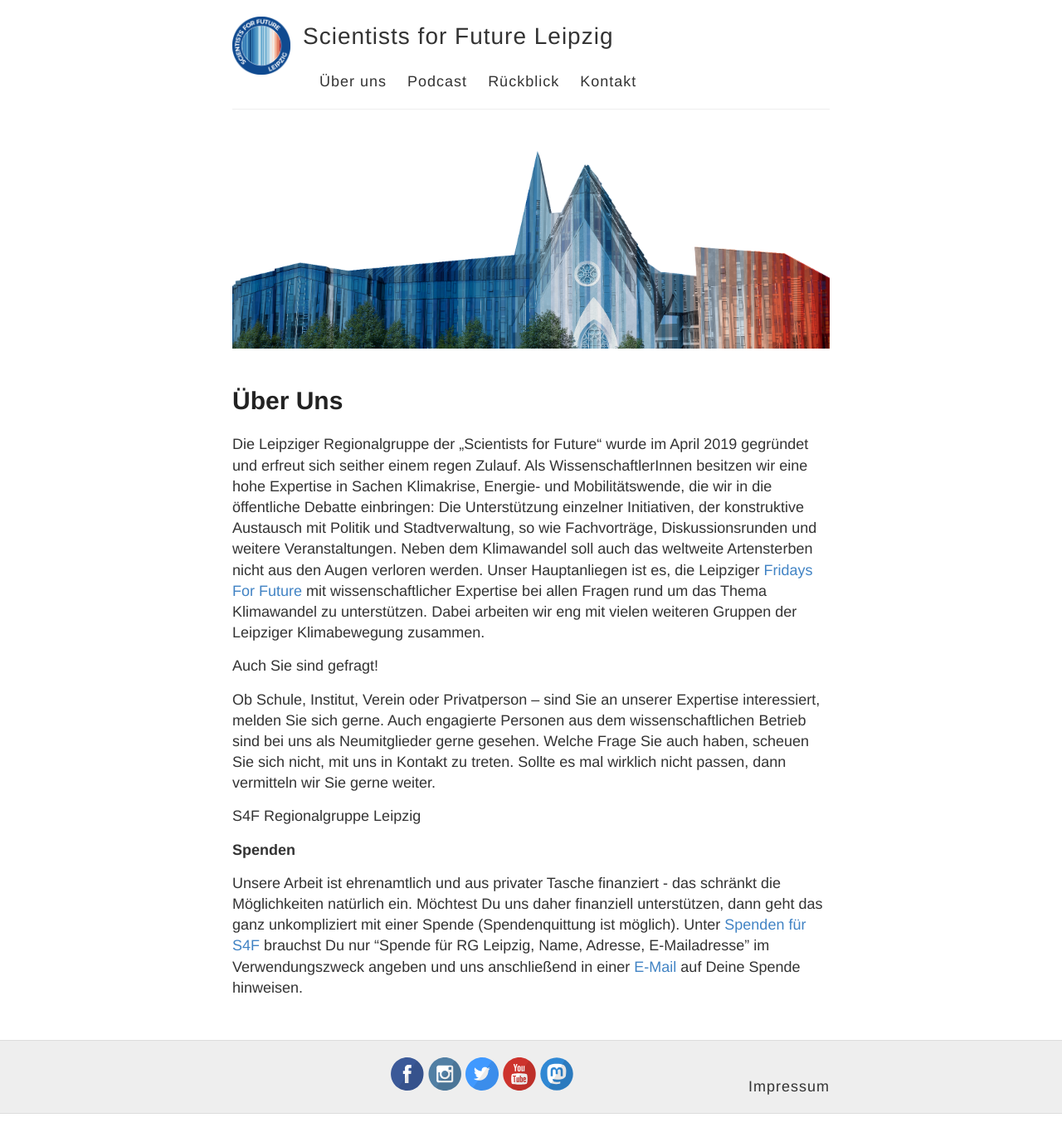
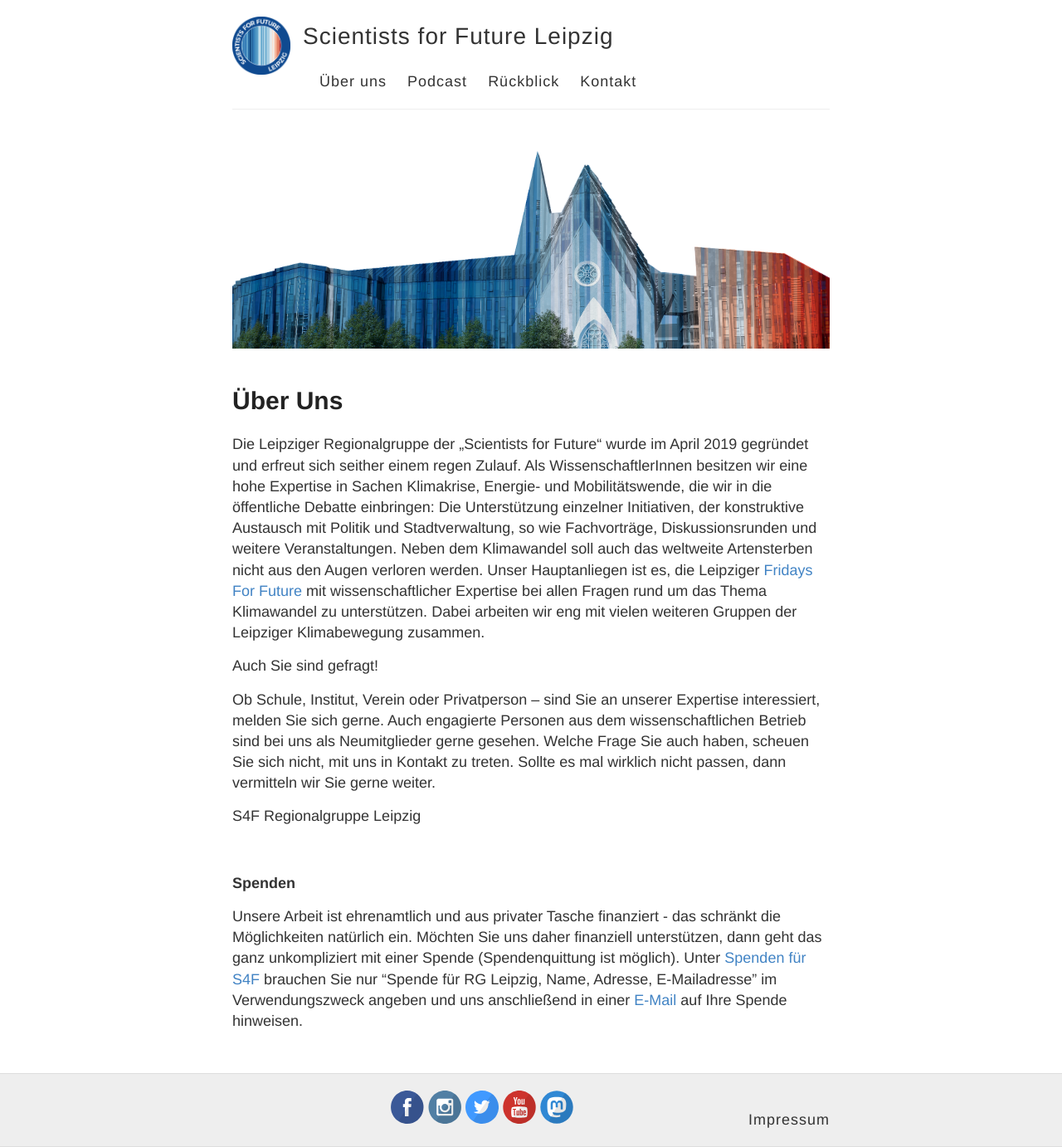
Before and after one commit to s4f-leipzig/s4f-leipzig.github.io, a Jekyll site: the page built from index.md, in a window 1280 px wide. Shown: the whole page at 83% size. Built offline with Jekyll 4.4.1, drawn with Linux system fonts in a browser that asks for light colours; before the commit the page ends 1342 px from its top, so only the background shows below that.

Commit message:
Update index.md

```diff
--- a/index.md
+++ b/index.md
@@ -11,7 +11,8 @@
 
 S4F Regionalgruppe Leipzig
 
+<br>
 
 <b>Spenden</b>
 
-Unsere Arbeit ist ehrenamtlich und aus privater Tasche finanziert - das schränkt die Möglichkeiten natürlich ein. Möchtest Du uns daher finanziell unterstützen, dann geht das ganz unkompliziert mit einer Spende (Spendenquittung ist möglich). Unter <a href="https://de.scientists4future.org/ueber-uns/spenden/">Spenden für S4F</a> brauchst Du nur "Spende für RG Leipzig, Name, Adresse, E-Mailadresse" im Verwendungszweck angeben und uns anschließend in einer <a href="mailto:leipzig@scientists4future.org">E-Mail</a> auf Deine Spende hinweisen.
+Unsere Arbeit ist ehrenamtlich und aus privater Tasche finanziert - das schränkt die Möglichkeiten natürlich ein. Möchten Sie uns daher finanziell unterstützen, dann geht das ganz unkompliziert mit einer Spende (Spendenquittung ist möglich). Unter <a href="https://de.scientists4future.org/ueber-uns/spenden/">Spenden für S4F</a> brauchen Sie nur "Spende für RG Leipzig, Name, Adresse, E-Mailadresse" im Verwendungszweck angeben und uns anschließend in einer <a href="mailto:leipzig@scientists4future.org">E-Mail</a> auf Ihre Spende hinweisen.
```
